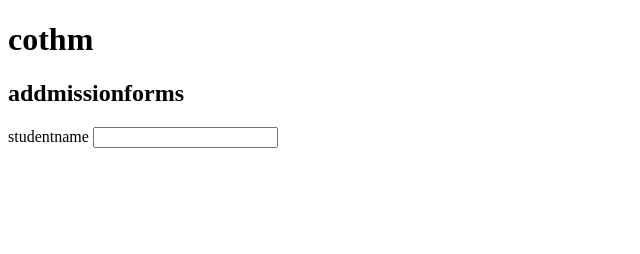
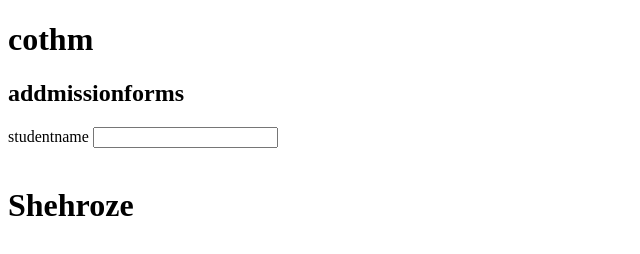
Before and after one commit to ShehrozeHussain/class-12, a plain HTML site: page index.html in a window 1280 px wide. Shown: the whole page, without its empty margins (0-640 px from the left). Drawn offline with Linux system fonts and the light colour scheme.

Commit message:
Update index.html

```diff
--- a/index.html
+++ b/index.html
@@ -11,7 +11,8 @@
     <h2>addmissionforms</h2>
     <form>
     <Label>studentname</Label>
-    <Input type="text"><Br><Br>
+    <Input type="text"><br><br>
+        <h1>Shehroze</h1>
     </form>
 </body>
 </html>
```
